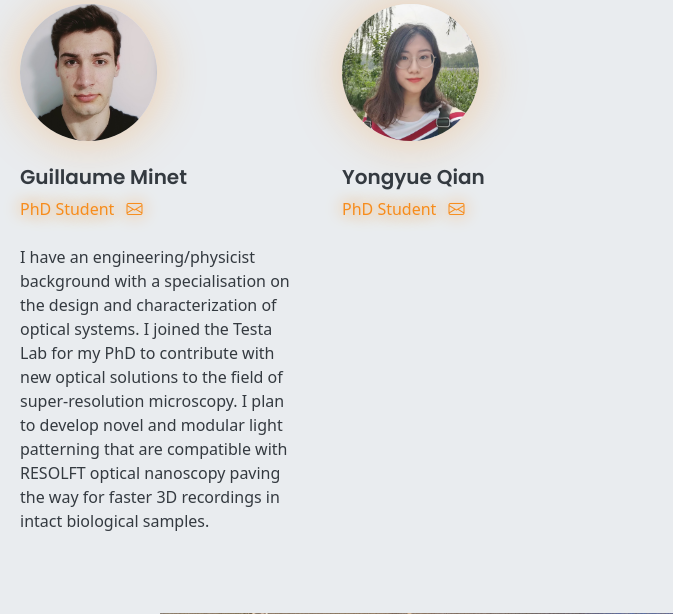
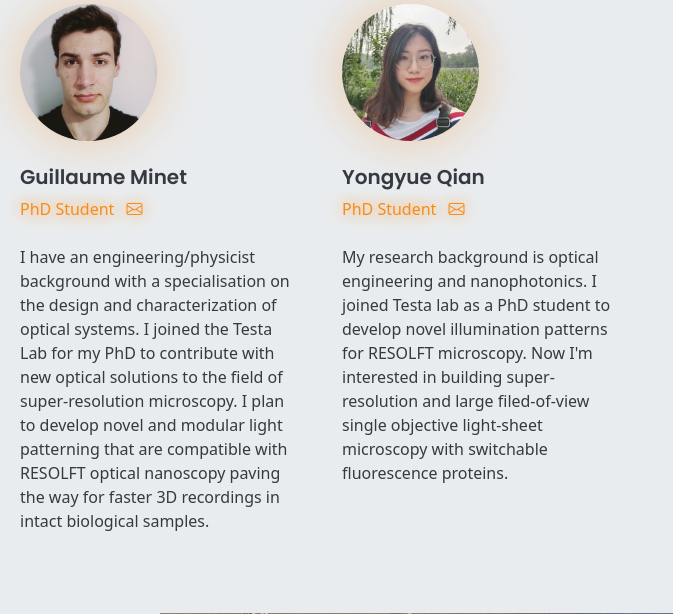
Before and after one commit to andreavolpato/testalab_website, a PHP site: page /people.php in a window 1280 px wide. Shown: the part 2161-2775 px from the top of the page, without its empty margins (0-673 px from the left). Run offline with PHP 8.4, Linux system fonts and the light colour scheme.

Commit message:
Update team.php with Youngue bio

```diff
--- a/assets/people/team.php
+++ b/assets/people/team.php
@@ -116,7 +116,7 @@
             'name'      => 'Yongyue Qian',
             'position'  => 'PhD Student',
             'photo'     => 'assets/people/team/Yongyue.jpg',
-            'shortbio'  => "",
+            'shortbio'  => "My research background is optical engineering and nanophotonics. I joined Testa lab as a PhD student to develop novel illumination patterns for RESOLFT microscopy. Now I'm interested in building super-resolution and large filed-of-view single objective light-sheet microscopy with switchable fluorescence proteins.",
             'email'     => 'yongyue.qian@scilifelab.se'
         ),
     );
```
